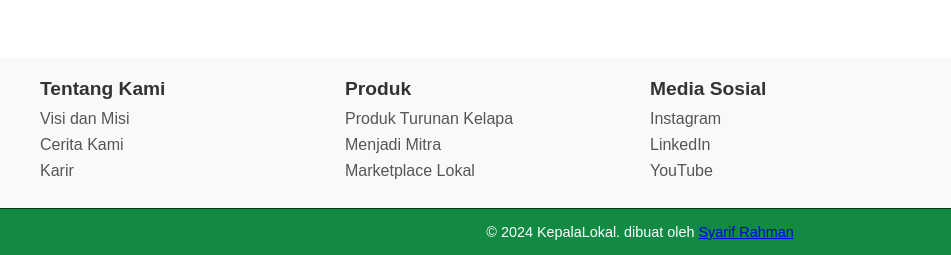
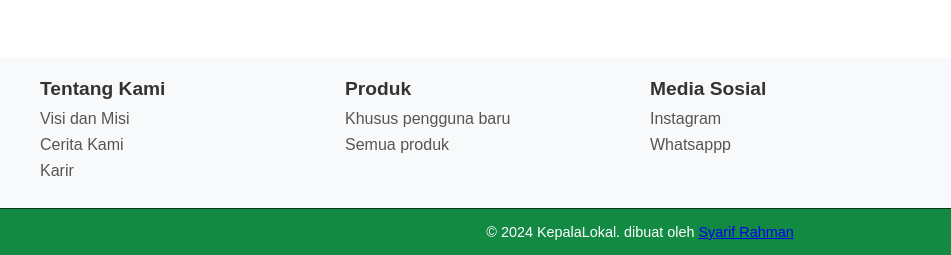
Before and after one commit to zenzeicrxs/kelapalokal, a plain HTML site: page index.html in a window 1280 px wide. Shown: the part 4330-4585 px from the top of the page, 0-951 px from the left. Drawn offline with Linux system fonts and the light colour scheme.

Commit message:
updet baru di index.html

```diff
--- a/index.html
+++ b/index.html
@@ -147,7 +147,7 @@
     </section>
 
             <!-- SEMUA PRODUK -->
-    <div class="semuaproduk">
+    <div class="semuaproduk" id="semuaproduk">
         <div class="header">
             <h2>Semua produk kreatif</h2>
         </div>
@@ -373,18 +373,16 @@
           <div class="footer-section">
             <h3>Produk</h3>
             <ul>
-              <li><a href="#">Produk Turunan Kelapa</a></li>
-              <li><a href="#">Menjadi Mitra</a></li>
-              <li><a href="#">Marketplace Lokal</a></li>
+              <li><a href="#produk">Khusus pengguna baru</a></li>
+              <li><a href="#semuaproduk">Semua produk</a></li>
             </ul>
           </div>
 
           <div class="footer-section">
             <h3>Media Sosial</h3>
             <ul>
-              <li><a href="#">Instagram</a></li>
-              <li><a href="#">LinkedIn</a></li>
-              <li><a href="#">YouTube</a></li>
+              <li><a href="https://www.instagram.com/syariffrahmann">Instagram</a></li>
+              <li><a href="wa.me/628998891026">Whatsappp</a></li>
             </ul>
           </div>
 
```
